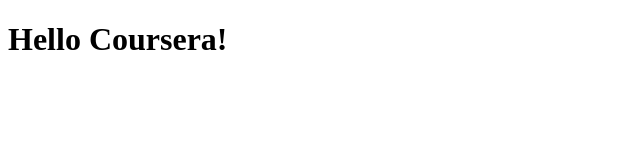
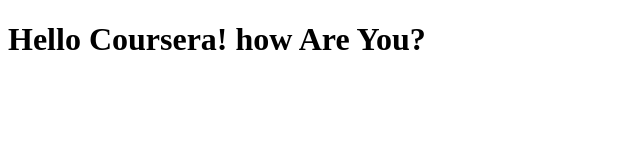
Before and after one commit to dev4a8/Module2Exam, a plain HTML site: page index.html in a window 1280 px wide. Shown: the whole page, without its empty margins (0-640 px from the left). Drawn offline with Linux system fonts and the light colour scheme.

Commit message:
Update index.html

```diff
--- a/index.html
+++ b/index.html
@@ -1,9 +1,9 @@
 <!DOCTYPE html>
 <html>
 <head>
-	<title>Hello Coursera, how are you?</title>
+	<title>Hello Coursera</title>
 </head>
 <body>
-<h1>Hello Coursera!</h1>
+<h1>Hello Coursera! how Are You?</h1>
 </body>
 </html>
```
